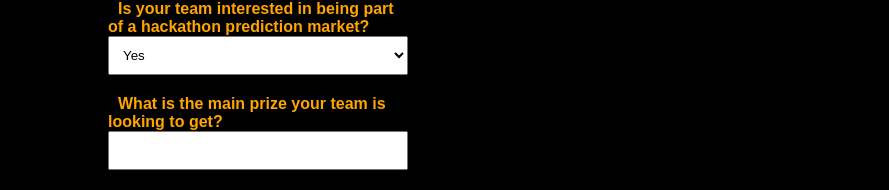
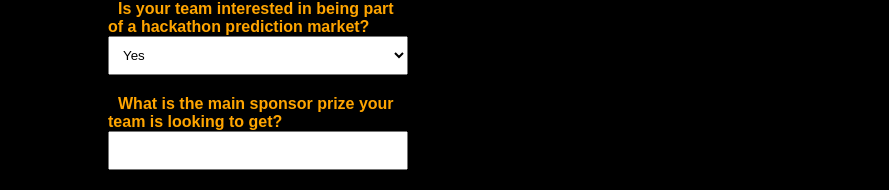
Before and after one commit to antron3000/Hack-The-Hackathon, a plain HTML site: page Signup/signup.html in a window 1280 px wide. Shown: the part 480-670 px from the top of the page, without its empty margins (382-1271 px from the left). Drawn offline with nearby package versions, Linux system fonts and the light colour scheme.

Commit message:
Sep 22, 2023, 6:28 PM

```diff
--- a/Signup/signup.html
+++ b/Signup/signup.html
@@ -40,7 +40,7 @@
         </select><br>
 
         <!-- Bounties Dropdown -->
-        <label for="bounties">What is the main prize your team is looking to get?</label>
+        <label for="bounties">What is the main sponsor prize your team is looking to get?</label>
         <input type="text" id="Bounty" name="Bounty" required><br>
 
 
```
